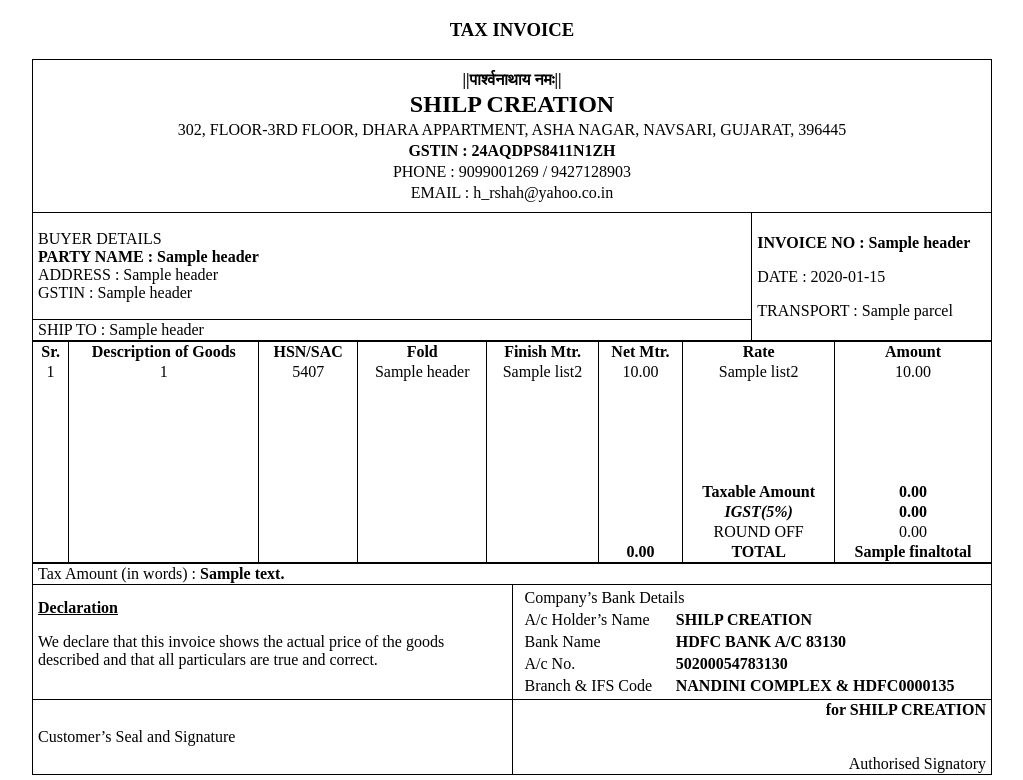
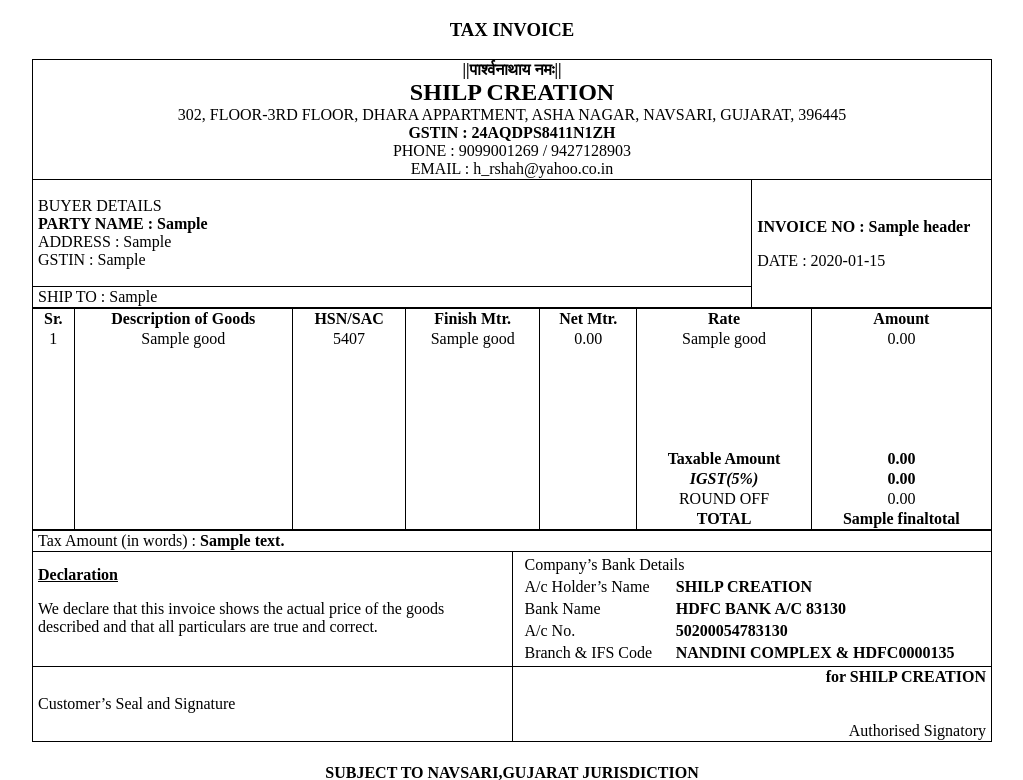
Before and after one commit to shahsapnil/ShilpCreation1, a Flask app: template templates/taxinvoice.html in a window 1280 px wide. Shown: the top 780 px of the page, without its empty margins (128-1151 px from the left). Run offline with Flask 2, Linux system fonts and the light colour scheme; the template is opened without the code that fills it: most values are stand-ins (such as "Sample title", 1, 10 or a date in 2020); some libraries are stand-ins or nearby versions.

Commit message:
Add files via upload

```diff
--- a/templates/taxinvoice.html
+++ b/templates/taxinvoice.html
@@ -34,7 +34,7 @@
             text-align: center;
         }
         .header{
-            line-height: 5px;
+            /* line-height: 5px; */
             text-align: center;
         }
         .center{
@@ -43,32 +43,23 @@
         .wid{
             width: 75%;
         }
-
-        @media (max-width: 480px) {
-        .header{
-            line-height: 8px;
-        }
-        #addr{
-        line-height:20px;
-        }
     </style>
     <script>
         window.onload = function () {
     document.getElementById("download")
-        .addEventListener("click", () =>myfunc("{{pdfname}}"));
-        function myfunc() {
+        .addEventListener("click", () => {
             const invoice = this.document.getElementById("content2");
             console.log(invoice);
             console.log(window);
             var opt = {
                 margin: [0,-20,0,-20],
-                filename: "{{pdfname}}",
-                image: { type: 'jpeg', quality: 1 },
+                filename: 'myfile.pdf',
+                image: { type: 'png', quality: 0.50 },
                 html2canvas: { scale: 1.5 , logging:true , dpi:192 , letterRendering:true },
                 jsPDF: { unit: 'mm', format: 'a4', orientation: 'portrait' }
             };
             html2pdf().from(invoice).set(opt).save();
-        }
+        })
 }
     </script>
     <script src="https://cdnjs.cloudflare.com/ajax/libs/html2pdf.js/0.9.2/html2pdf.bundle.js"></script>
@@ -79,29 +70,28 @@
     <table class="bordor">
         <tr>
             <td colspan="2" class="header">
-                <p><b>||पार्श्वनाथाय नमः||</b></p>
-                <h2><b>SHILP CREATION</b></h2>
-                <p id="addr">302, FLOOR-3RD FLOOR, DHARA APPARTMENT, ASHA NAGAR, NAVSARI, GUJARAT, 396445</p>
-                <p><b> GSTIN : 24AQDPS8411N1ZH </b></p>
-                <p>PHONE : 9099001269 / 9427128903</p>
-                <p>EMAIL : h_rshah@yahoo.co.in</p>
+                <b>||पार्श्वनाथाय नमः||</b> <br>
+                <h2 style="margin: 0;"><b>SHILP CREATION</b><br></h2>
+                302, FLOOR-3RD FLOOR, DHARA APPARTMENT, ASHA NAGAR, NAVSARI, GUJARAT, 396445 <br>
+                <b> GSTIN : 24AQDPS8411N1ZH </b> <br>
+                PHONE : 9099001269 / 9427128903 <br>
+                EMAIL : h_rshah@yahoo.co.in
             </td>
         </tr>
         <tr>
             <td width="75%">
                 <p>BUYER DETAILS <br>
-                <b> PARTY NAME : {{header[5][1]}} </b><br>
-                ADDRESS : {{header[6][1]}} <br>
-                GSTIN : {{header[8][1]}} <br>
+                <b> PARTY NAME : {{list2[2]}} </b><br>
+                ADDRESS : {{list2[4]}} <br>
+                GSTIN : {{list2[3]}} <br>
             </td>
             <td rowspan="2">
                 <p><b> INVOICE NO : {{header[0][1]}} </b></p>
                 <p>DATE : {{date1}}</p>
-                <p>TRANSPORT : {{parcel}}</p>
             </td>
         </tr>
         <tr>
-            <td>SHIP TO : {{header[7][1]}}</td>
+            <td>SHIP TO : {{list2[4]}}</td>
         </tr>
     </table>
     <table class="bordor bordor1">
@@ -109,31 +99,27 @@
             <td><b>Sr.</b></td>
             <td><b>Description of Goods</b></td>
             <td><b>HSN/SAC</b></td>
-            <td><b>Fold</b></td>
+            <!-- <td><b>Fold</b></td> -->
             <td><b>Finish Mtr.</b></td>
             <td><b>Net Mtr.</b></td>
             <td><b>Rate</b></td>
             <td><b>Amount</b></td>
         </tr>
-        {% set count = namespace(value=1) %}
-        {% for i in list2 %}
         <tr>
-            <td>{{ count.value }}</td>
-            <td>{{i[0]}}</td>
+            <td>1</td>
+            <td>{{goods[0][1]}}</td>
             <td>5407</td>
-            <td>{{header[-1][1]}}</td>
-            <td>{{i[1]}}</td>
-            <td>{{'%0.2f'| format(i[3]|float)}}</td>
-            <td>{{i[2]}}</td>
-            <td>{{'%0.2f'| format(i[4]|float)}}</td>
+            <!-- <td>{{header[-1][1]}}</td> -->
+            <td>{{goods[1][1]}}</td>
+            <td>{{'%0.2f'| format(net_mtr|float)}}</td>
+            <td>{{goods[2][1]}}</td>
+            <td>{{'%0.2f'| format(total|float)}}</td>
         </tr>
-        {% set count.value = count.value + 1 %}
-        {% endfor %}
         <tr class="blank_row">
             <td></td>
             <td></td>
             <td></td>
-            <td></td>
+            <!-- <td></td> -->
             <td></td>
             <td></td>
             <td></td>
@@ -143,7 +129,7 @@
             <td></td>
             <td></td>
             <td></td>
-            <td></td>
+            <!-- <td></td> -->
             <td></td>
             <td></td>
             <td><b>Taxable Amount</b></td>
@@ -153,7 +139,7 @@
             <td></td>
             <td></td>
             <td></td>
-            <td></td>
+            <!-- <td></td> -->
             <td></td>
             <td></td>
             <td><i><b>IGST(5%)</b></i></td>
@@ -163,7 +149,7 @@
             <td></td>
             <td></td>
             <td></td>
-            <td></td>
+            <!-- <td></td> -->
             <td></td>
             <td></td>
             <td>ROUND OFF</td>
@@ -173,9 +159,9 @@
             <td></td>
             <td></td>
             <td></td>
+            <!-- <td></td> -->
             <td></td>
             <td></td>
-            <td><b>{{'%0.2f'| format(qty|float)}}</b></td>
             <td><b>TOTAL</b></td>
             <td><b>{{finaltotal}}</b></td>
         </tr>
```
